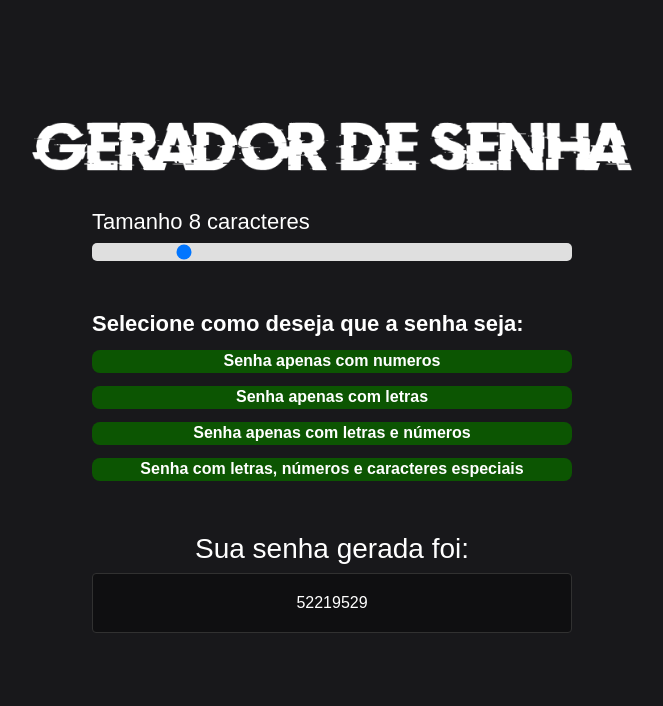
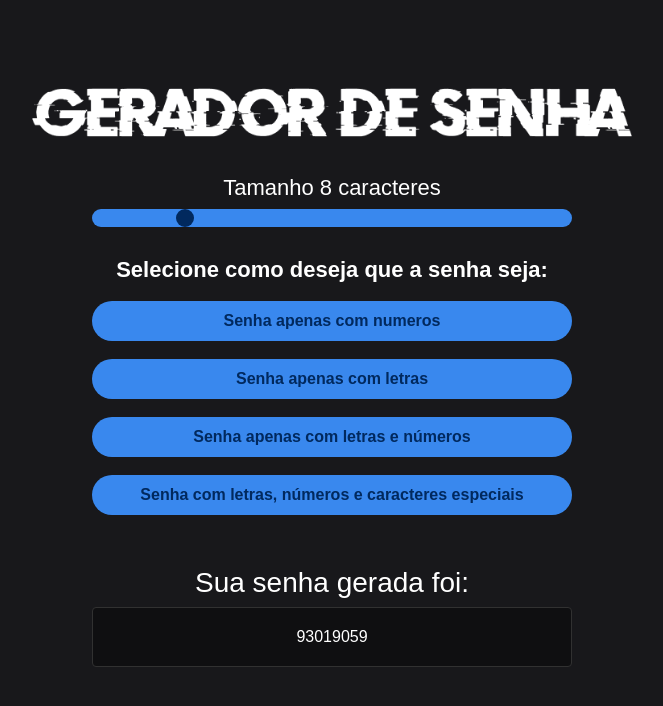
Before and after one commit to bernardoviero/geradorSenhas, a plain HTML site: page index.html in a window 1280 px wide. Both pictures are taken after a click on the button "Senha apenas com numeros". Shown: the whole page, without its empty margins (308-971 px from the left). Drawn offline with Linux system fonts and the light colour scheme.

Commit message:
update layout

```diff
--- a/index.html
+++ b/index.html
@@ -20,10 +20,10 @@
         <input id="slider" class="slider" type="range" min="4" max="26" value="8"/>
 
         <span class="tipoSenha">Selecione como deseja que a senha seja:</span>
-        <button id="buttonChooseNumero" class="button-cta" onclick="generatePasswordNumber()">Senha apenas com numeros</button>
-        <button id="buttonChooseLetra" class="button-cta" onclick="generatePasswordLetter()">Senha apenas com letras</button>
-        <button id="buttonChooseLetraNumero" class="button-cta" onclick="generatePasswordLetterNumber()">Senha apenas com letras e números</button>
-        <button id="buttonChooseCompleto" class="button-cta" onclick="generatePassword()">Senha com letras, números e caracteres especiais</button>
+        <button id="buttonChooseNumero" class="button-cta" onclick="generatePassword(charsetNumero)">Senha apenas com numeros</button>
+        <button id="buttonChooseLetra" class="button-cta" onclick="generatePassword(charsetLetra)">Senha apenas com letras</button>
+        <button id="buttonChooseLetraNumero" class="button-cta" onclick="generatePassword(charsetNumeroLetra)">Senha apenas com letras e números</button>
+        <button id="buttonChooseCompleto" class="button-cta" onclick="generatePassword(charsetCompleted)">Senha com letras, números e caracteres especiais</button>
     </main>
 
     <div id = "container-password" onclick="copyPassword()" class="container-password hide">
--- a/script.js
+++ b/script.js
@@ -1,76 +1,39 @@
 let sliderElement = document.querySelector("#slider");
-let buttonElement = document.querySelector("#button");
 
 let sizePassword = document.querySelector("#valor");
 let password = document.querySelector("#password");
 
-let containerPassword = document.querySelector("#container-password");
+let containerPassword = document.querySelector("#container-password")
 
 
-let charsetLetra = "abcdefghijklmnopqrstuvwxyz"+"ABCDEFGHIJKLMNOPQRSTUVWXYZ";
-let charsetNumero = "0123456789";
-let charsetNumeroLetra = "0123456789"+"abcd0123456789efghijklmn0123456789opqrstuvwxyz"+"ABCD0123456789EFGHIJKLMNOPQ0123456789RSTUVWXYZ";
-let charset = "ABCDE!@FGHIJKLMNO2!@34567PQ**#RSTUVWXYZ!@abchijklmno**#p23456789!@qrsdefghij**#klmnoAB!@CDEFGHI**#JKLMNOpq2!@3456789rst!@uvwxyz#0123!@456789&";
+let charsetLetra = "abcdGHIJKLMNOPQRSTUVWXYZefghGHIJKLMNOPQRSTUVWXYZijklmnopqrstuvwxyzABCDefghEFGHIJKLabcdMNOPQRSefghTUVWXYZ"
+let charsetNumero = "0123456789"
+let charsetNumeroLetra = "abcdGHIJK0123456789LMNOPQRSTUVW0123456789XYZefghGHIJ0123456789KLMNOPQRSTUVWXYZ0123456789ijklmnopqrstuvwxyzABCDefghEFGHIJK0123456789LabcdMNOPQRSefghTUVWXYZ"
+let charsetCompleted = "abcd!@#*GHIJK01234567!@#*89LMNOPQ!@#*RSTUVW0!@#*123456!@#*789XYZefghGHIJ0123456!@#*789KLMNOPQRSTUVWXYZ01234!@#*56789ijklmnopqrstuvwx!@#*yzABC!@#*DefghEFGHIJK01!@#*23456789La!@#*bcdMNOPQRSefghTUV!@#*WXYZ"
 
 let novaSenha = "";
 
-sizePassword.innerHTML= sliderElement.value;
+sizePassword.innerHTML = sliderElement.value;
 
-slider.oninput = function(){
+slider.oninput = function () {
     sizePassword.innerHTML = this.value;
 }
 
-function generatePasswordNumber(){
+function generatePassword(parametro) {
 
     let pass = "";
+    for (let i = 0, n = parametro.length; i < (sliderElement.value); ++i) {
+        pass += parametro.charAt(Math.floor(Math.random() * n));
+    }
 
-    for(let i = 0, n = charsetNumero.length; i < (sliderElement.value); ++i){
-        pass += charsetNumero.charAt(Math.floor(Math.random() *n));
-    }
     containerPassword.classList.remove("hide");
     password.innerHTML = pass;
     novaSenha = pass;
 }
 
-function generatePasswordLetter(){
-
-    let pass = "";
-
-    for(let i = 0, n = charsetLetra.length; i < (sliderElement.value); ++i){
-        pass += charsetLetra.charAt(Math.floor(Math.random() *n));
-    }
-    containerPassword.classList.remove("hide");
-    password.innerHTML = pass;
-    novaSenha = pass;
-}
-
-function generatePasswordLetterNumber(){
-
-    let pass = "";
-
-    for(let i = 0, n = charsetNumeroLetra.length; i < (sliderElement.value); ++i){
-        pass += charsetNumeroLetra.charAt(Math.floor(Math.random() *n));
-    }
-    containerPassword.classList.remove("hide");
-    password.innerHTML = pass;
-    novaSenha = pass;
-}
-
-function generatePassword(){
-
-    let pass = "";
-
-    for(let i = 0, n = charset.length; i < (sliderElement.value); ++i){
-        pass += charset.charAt(Math.floor(Math.random() *n));
-    }
-    containerPassword.classList.remove("hide");
-    password.innerHTML = pass;
-    novaSenha = pass;
-}
-
-function copyPassword(){
+function copyPassword() {
 
     navigator.clipboard.writeText(novaSenha);
 
-    alert(novaSenha+"\n\nSenha copiada!");
+    alert(novaSenha + "\n\nSenha copiada!");
 }
--- a/style.css
+++ b/style.css
@@ -23,6 +23,7 @@ body{
 .container-input{
     max-width: 480px;
     margin: 14px 0;
+    text-align: center;
 }
 
 .container-input span{
@@ -33,33 +34,41 @@ body{
 .slider{
     -webkit-appearance: none;
     width: 100%;
-    border-radius: 5px;
-    background: #DFDFDF;
+    border-radius: 10px;
+    background: #3988ee;
     height: 18px;
     outline: none;
     margin-top: 8px;
-    margin-bottom: 50px;
+    margin-bottom: 30px;
+}
+
+.slider::-webkit-slider-thumb{
+    -webkit-appearance: none;
+    width: 18px;
+    height: 18px;
+    background: #01295e;
+    cursor: pointer;
+    border-radius: 50%;
 }
 
 .button-cta{
-    height: 23px;
-    background-color: #0c5502;
+    height: 40px;
+    background-color: #3988ee;
     border: 0;
-    border-radius: 8px;
+    border-radius: 20px;
     cursor: pointer;
-    margin-top: 13px;
-    color: #FFF;
+    margin-top: 18px;
+    color: #01295e;
     font-weight: bold;
     font-size: 16px;
 }
 
 .tipoSenha{
     height: 20px;
-    background-color: #18181B;
     margin-top: 30px;
     color: #FFF;
     font-weight: bold;
-    font-size: 16px;
+    font-size: 14px;
 }
 .container-password{
     max-width: 480px;
```
